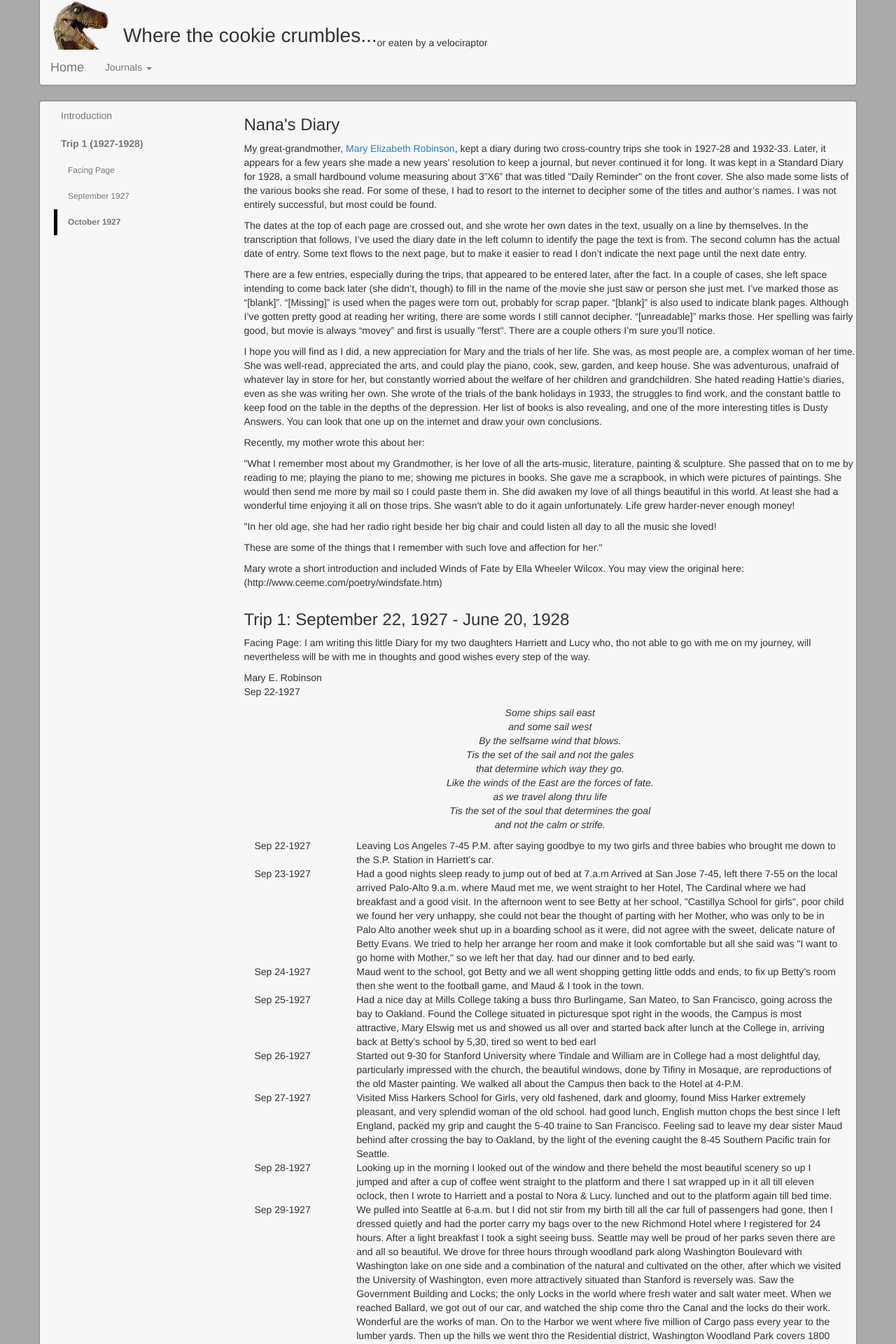
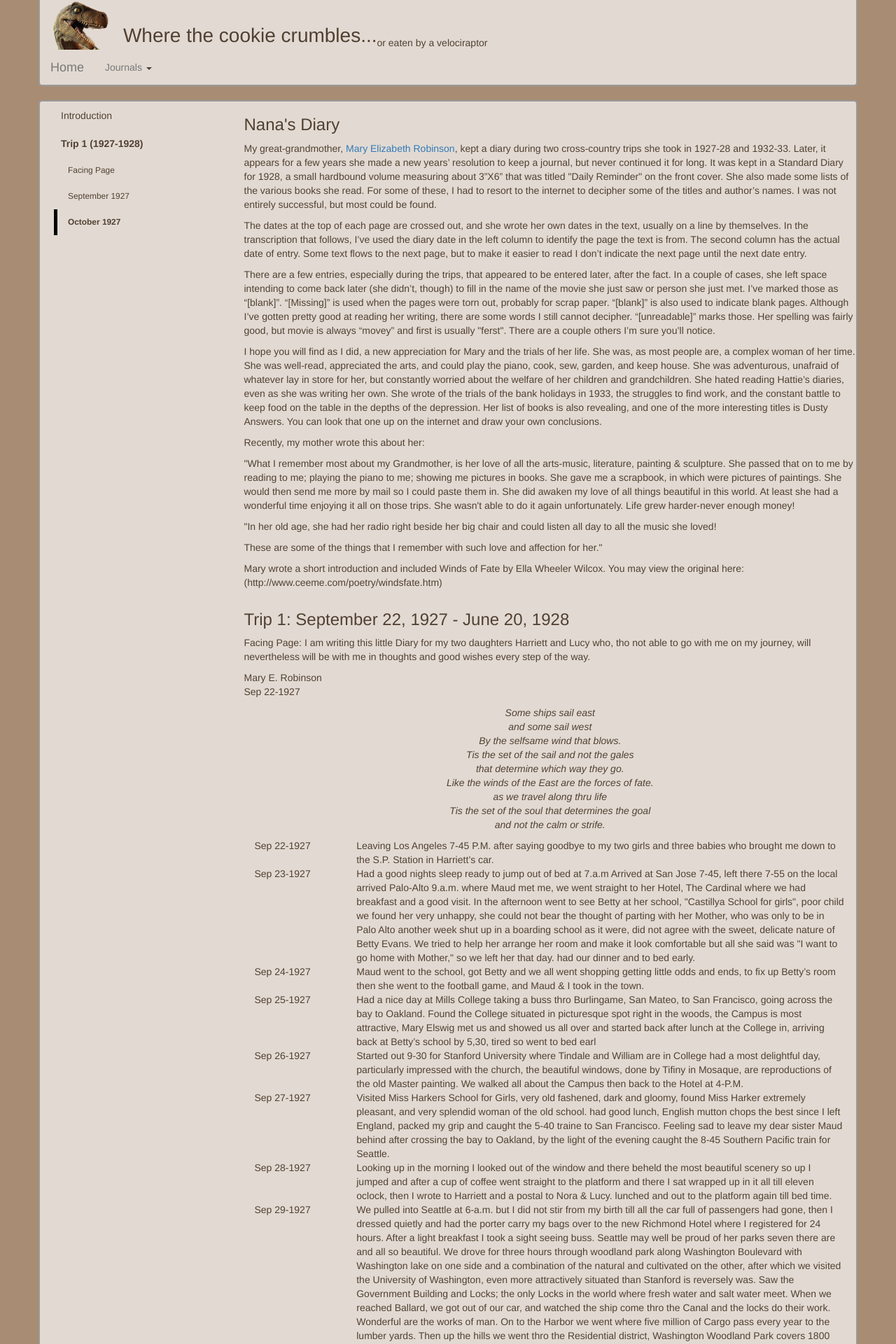
Before and after one commit to veccsolutions/veccsolutions.github.io, a Jekyll site: the page built from diaries/nanas/index.html, in a window 1280 px wide. Shown: the top 1920 px of the page at 70% size. Built offline with Jekyll 4.4.1, drawn with Linux system fonts in a browser that asks for light colours; nearby versions of some CDN libraries.

Commit message:
Update site.css

```diff
--- a/css/site.css
+++ b/css/site.css
@@ -1,10 +1,12 @@
 body {
-  background-color: #aaa;
+  /*background-color: #aaa;*/
+  background-color: #a88c74;
 }
 .container {
   border-left: 2px solid #999;
   border-right: 2px solid #999;
-  background-color: #f7f7f7;
+  /*background-color: #f7f7f7;*/
+  background-color: #e2dad2;
 }
 .rounded {
   border: 2px solid #999;
@@ -25,7 +27,8 @@ span.larger {
     font-size: 2em;
 }
 .scrollspy a {
-  color: #777;
+  /*color: #777;*/
+  color: #514032;
 }
 .scrollspy > .nav .active {
   font-weight: bold;
@@ -43,7 +46,8 @@ span.larger {
   margin-left: 10px;
   font-weight: normal;
   font-size: .85em;
-  color: #777;
+  /*color: #777;*/
+  color: #514032;
 }
 
 .scrollspy > .nav .nav span {
@@ -85,3 +89,8 @@ span.larger {
   background-color: transparent;
   border: none;
 }
+span,
+p,
+body {
+  color: #514032;
+}
```
